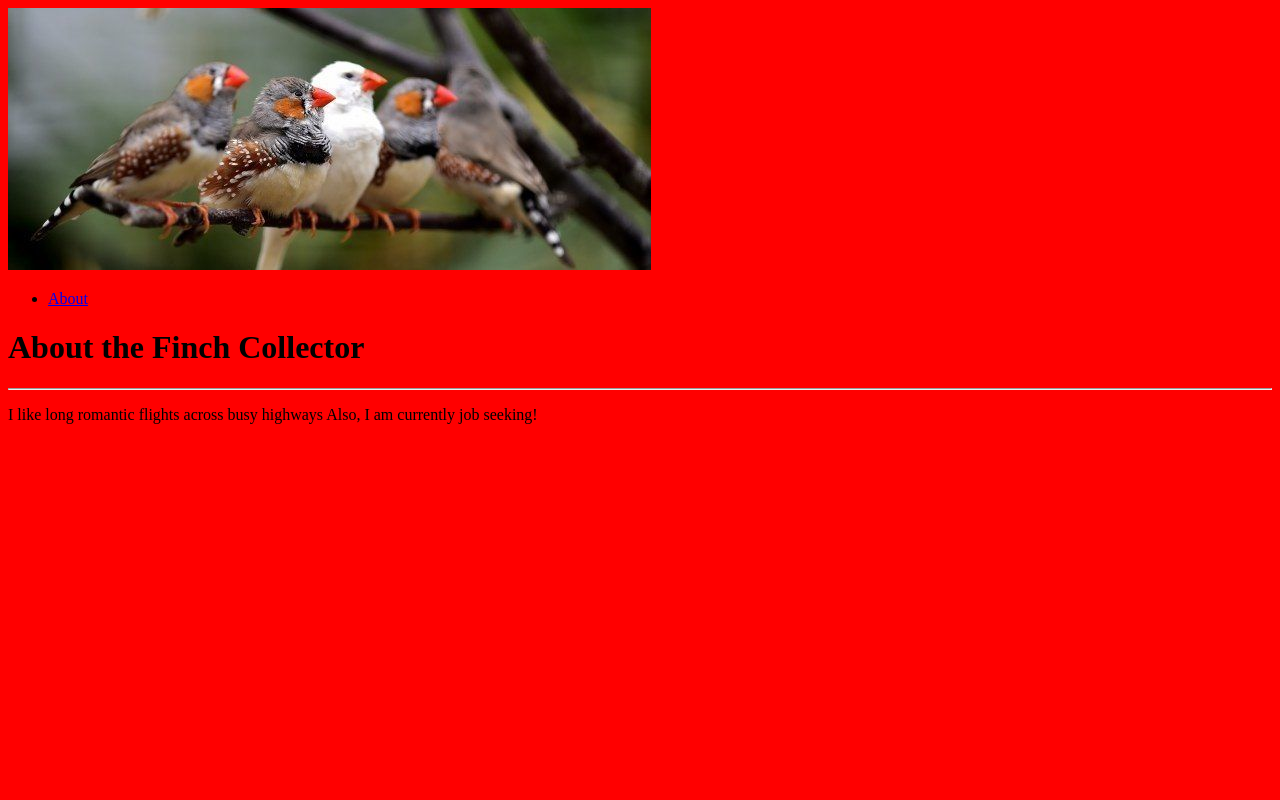
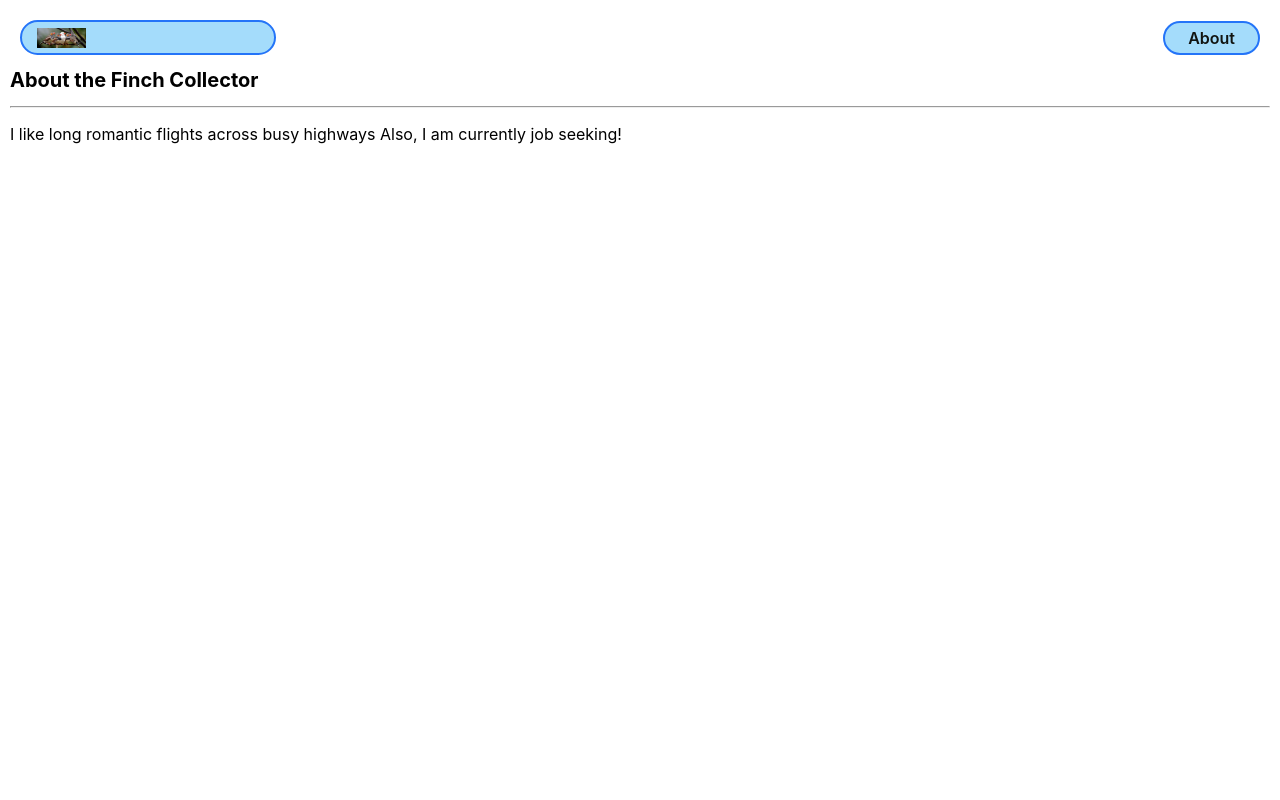
Before and after one commit to EleahBurman/finchcollector, a Django app: page /about/ in a window 1280 px wide. Run offline with Django 4.2, Linux system fonts and the light colour scheme.

Commit message:
Add css for finch

```diff
--- a/main_app/static/css/base.css
+++ b/main_app/static/css/base.css
@@ -1,3 +1,277 @@
-body {
-    background-color: red;
+html {
+    box-sizing: border-box
   }
+
+  /* The Universal Selector */
+  *, /* All elements*/
+  *::before, /* All ::before pseudo-elements */
+  *::after { /* All ::after pseudo-elements */
+    /* height & width will now include border & padding by default
+       but can be over-ridden as needed */
+    box-sizing: inherit;
+  }
+
+  /* resets font size to be 62.5% of the user preference -
+       in most browser configurations this will be 10px */
+  :root {
+    font-size: 62.5%
+  }
+
+  body {
+    margin: 0;
+    display: flex;
+    flex-direction: column;
+    align-items: center;
+    font-family: -apple-system, BlinkMacSystemFont, 'Segoe UI', 'Roboto',
+      'Oxygen', 'Ubuntu', 'Cantarell', 'Fira Sans', 'Droid Sans',
+      'Helvetica Neue', sans-serif;
+    min-height: 100vh;
+    --nav-bg: rgba(104, 197, 248, .7);
+    --nav-bg-ff: rgba(104, 197, 248, .9);
+    --borders: rgb(36, 116, 248) solid 2px;
+    --text-color: rgb(17, 20, 17);
+    --link-hover-color: rgb(16, 56, 158);
+    --button-bg: rgb(245, 245, 245);
+    --button-bg-hover: rgb(226, 226, 226);
+    --submit: rgb(26, 128, 0);
+    --warn: rgb(255, 102, 0);
+    --danger: rgb(220, 20, 30);
+    --secondary: rgb(57, 57, 57);
+    --card-box-shadow: 5px 5px 6px -1px #AAA;
+    --font-xtreme: 4.2rem;
+    --font-xxl: 3.6rem;
+    --font-xl: 2.4rem;
+    --font-l: 1.8rem;
+    --font-reg: 1.6rem;
+    --card-border-radius: 6px;
+  }
+
+  header {
+    width: 100%;
+    background: var(--nav-bg-ff); /* rgba(104, 197, 248, .9) */
+    border-bottom: var(--borders);
+  }
+
+  nav {
+    margin: 10px;
+  }
+
+  ul {
+    margin: 0;
+    list-style: none;
+    padding: 0;
+  }
+
+  main {
+    width: 100%;
+    padding: 0 10px;
+  }
+
+  h2 {
+    font-size: var(--font-xl);
+  }
+
+  nav a {
+    text-decoration: none;
+    color: var(--text-color);
+    font-weight: 600;
+    font-size: 16px;
+  }
+
+  nav a:hover {
+    color: var(--link-hover-color)
+  }
+
+  nav ul {
+    display: flex;
+    align-items: center;
+    justify-content: center;
+    flex-wrap: wrap;
+  }
+
+  nav li {
+    padding: 5px 8px;
+  }
+
+  .header-logo-container {
+    margin: auto;
+    padding: 10px 20px 0;
+    max-width: 500px;
+  }
+
+  .header-logo-image{
+    max-width: 300px;
+    max-height: 40px;
+    padding: 0px 0px 20px;
+  }
+
+  .page-header {
+    display: flex;
+    align-items: center;
+    margin: 20px;
+  }
+
+  .btn {
+    font-size: var(--font-l);
+    padding: 8px 16px;
+    border-radius: 6px;
+    border-width: 2px;
+    border-style: solid;
+    text-decoration: none;
+    background-color: var(--button-bg);
+    font-weight: 600;
+    cursor: pointer;
+    font-family: inherit;
+    margin-right: 10px;
+  }
+
+  .btn:hover {
+    background-color: var(--button-bg-hover);
+  }
+
+  .submit {
+    color: var(--submit);
+    border-color: var(--submit);
+  }
+
+  .secondary {
+    color: var(--secondary);
+    border-color: var(--secondary);
+  }
+
+  .warn {
+    color: var(--warn);
+    border-color: var(--warn);
+  }
+
+  .danger {
+    color: var(--danger);
+    border-color: var(--danger);
+  }
+
+  .page-header h1 {
+    font-size: var(--font-xxl);
+    margin: 0;
+  }
+
+  .page-header img {
+    height: 40px;
+    margin-left:15px;
+  }
+
+  .page-header img:first-of-type {
+    margin-left: 20px;
+  }
+
+  .page-content {
+    font-size: var(--font-reg);
+  }
+
+  @media only screen and (min-width: 768px) {
+    header {
+      position: sticky;
+      display: flex;
+      flex-direction: row;
+      top: 0;
+      align-items: center;
+    }
+
+    main {
+      max-width: 1300px;
+      min-height: calc(100vh - 53px);
+    }
+
+    nav,
+    .header-logo-container {
+      margin: 10px 0;
+      padding: 0 15px;
+    }
+
+    /* visual fix to help align logo */
+    .header-logo-container {
+      padding-top: 3px;
+    }
+
+    nav {
+      margin-left: auto;
+      display: flex;
+      justify-content: center;
+    }
+
+    nav ul {
+      flex-wrap: nowrap;
+    }
+
+    .header-logo-container {
+      width: 213px;
+    }
+
+    .page-header h1 {
+      font-size: var(--font-xtreme);
+    }
+
+    .page-header img {
+      height: 50px;
+      margin-left:20px;
+    }
+
+    .page-header img:first-of-type {
+      margin-left: 25px;
+    }
+
+    @supports (-webkit-backdrop-filter: none) or (backdrop-filter: none) {
+      header {
+        background: var(--nav-bg);
+        -webkit-backdrop-filter: blur(3px);
+        backdrop-filter: blur(3px);
+      }
+    }
+  }
+
+  @media only screen and (min-width: 1024px) {
+    main {
+      min-height: calc(100vh - 55px);
+    }
+
+    header {
+      margin: 20px 20px 0 20px;
+      width: calc(100vw - 40px);
+      max-width: 1920px;
+      top: 20px;
+      background-color: transparent;
+      border-bottom: none;
+    }
+
+    nav,
+    .header-logo-container {
+      margin: 0;
+      background: var(--nav-bg-ff);
+      border: var(--borders);
+      border-radius: 18px;
+    }
+
+    nav {
+      margin-left: auto;
+    }
+
+    .header-logo-container {
+      /* visual fix to help align logo */
+      padding-top: 6px;
+      width: 256px;
+      height: 35px;
+    }
+
+    @supports (-webkit-backdrop-filter: none) or (backdrop-filter: none) {
+      header {
+        -webkit-backdrop-filter: none;
+        backdrop-filter: none;
+      }
+
+      nav,
+      .header-logo-container {
+        background: rgba(104, 197, 248, .6);
+        -webkit-backdrop-filter: blur(3px);
+        backdrop-filter: blur(3px);
+      }
+    }
+  }
--- a/main_app/templates/base.html
+++ b/main_app/templates/base.html
@@ -23,6 +23,7 @@
         <img
           src="{% static 'images/finches.jpeg'%}"
           alt="The Finch Collector Logo"
+          class="header-logo-image"
         >
       </a>
     </div>
```
